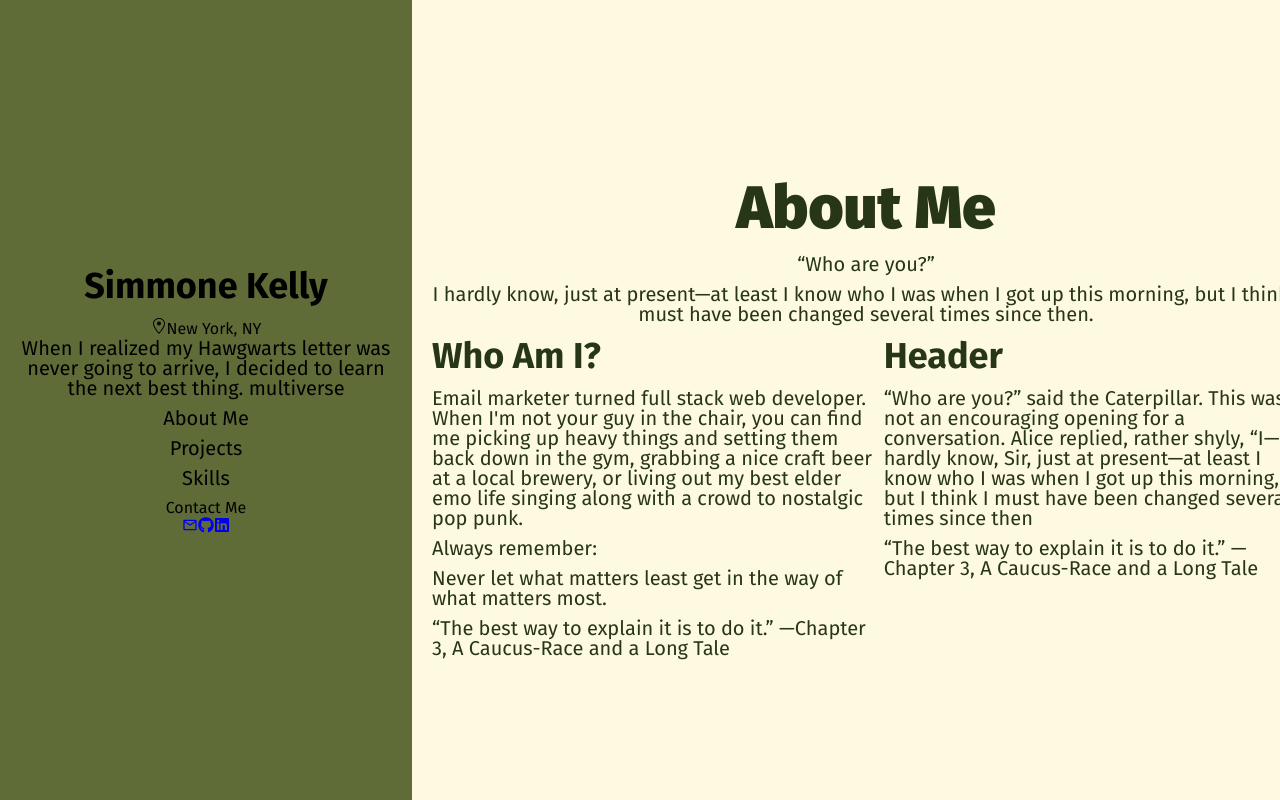
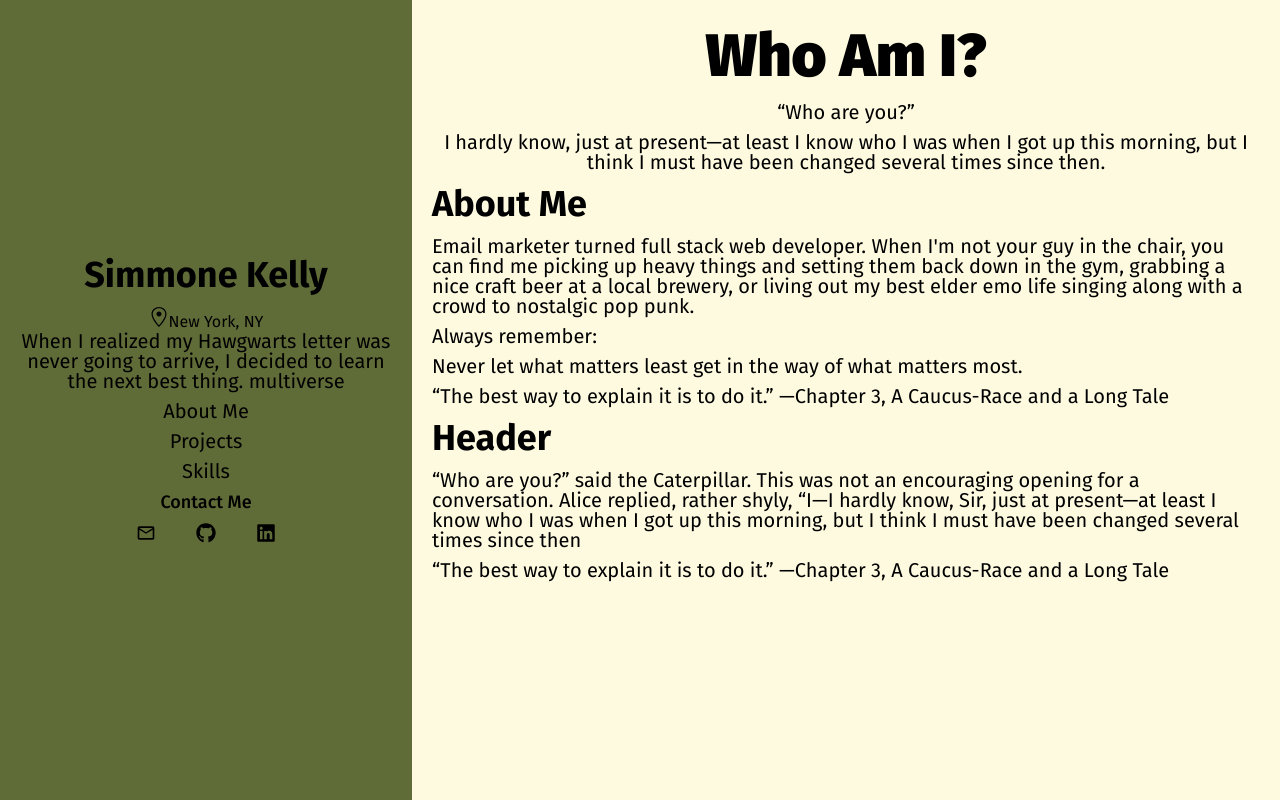
Before and after one commit to simmonekelly/website_ts, a React (Create React App) app: page / in a window 1280 px wide. Built offline with nearby package versions, Linux system fonts and the light colour scheme.

Commit message:
adding icons hook

```diff
--- a/src/components/Header/Header.css
+++ b/src/components/Header/Header.css
@@ -3,8 +3,24 @@
   background-color: #606c38;
 }
 
+.header-icon {
+  width: 20px;
+  height: 20px;
+}
+
+.header a {
+  color: inherit;
+  padding: 0 20px;
+}
+
 nav {
   display: none;
+}
+
+.header-contactMe {
+  display: flex;
+  flex-direction: row;
+  justify-content: center;
 }
 
 @media screen and (min-width: 481px) {
--- a/src/components/Header/Header.tsx
+++ b/src/components/Header/Header.tsx
@@ -16,7 +16,7 @@ const Header: React.FC = () => {
     <section className="header">
       <h2>Simmone Kelly</h2>
       <div>
-        <GoLocation />
+        <GoLocation className="header-icon" />
         New York, NY
       </div>
       <p>
@@ -27,40 +27,25 @@ const Header: React.FC = () => {
         <p>About Me</p>
         <p>Projects</p>
         <p>Skills</p>
-        {/* <Link to="/projects">
-            className= {props.location.pathname.includes("projects") ? "active": ""}>
-            <AiOutlineFundProjectionScreen className="footer_icon" />
-            <p>Projects</p>
-          </Link> */}
-        {/* <Link to="/">
-            className= {props.location.pathname === "/" ? "active": ""}>
-            <IoPersonSharp className="footer_icon" />
-            <p>Profile</p>
-          </Link> */}
-        {/* <Link to="/skills">
-            className= {props.location.pathname.includes("skills") ? "active": ""}>
-            <IoCog className="footer_icon" />
-            <p>Skills</p>
-          </Link> */}
       </nav>
-      <div>Contact Me</div>
-      <div>
+      <h4>Contact Me</h4>
+      <div className="header-contactMe">
         <a href="mailto: simmone.kelly@gmail.com">
-          <MdOutlineMail className="overview_contact-icon" />
+          <MdOutlineMail className="header-icon" />
         </a>
         <a
           href="https://github.com/simmonekelly"
           target="_blank"
           rel="noreferrer"
         >
-          <FaGithub className="overview_contact-icon" />
+          <FaGithub className="header-icon" />
         </a>
         <a
           href="https://www.linkedin.com/in/simmonekelly/"
           target="_blank"
           rel="noreferrer"
         >
-          <FaLinkedin className="overview_contact-icon" />
+          <FaLinkedin className="header-icon" />
         </a>
       </div>
     </section>
--- a/src/components/Layout/Layout.css
+++ b/src/components/Layout/Layout.css
@@ -1,13 +1,12 @@
 .main-content_section {
   padding: 20px;
-  /* text-align: left; */
 }
 
 .main-content_section:nth-child(1) {
   background-color: #fefae0;
-  display: flex;
+  /* display: flex;
   flex-direction: column;
-  justify-content: center;
+  justify-content: center; */
 }
 .main-content_section:nth-child(2) {
   background: #faedcd;
@@ -28,18 +27,14 @@
   .main-content {
     position: relative;
     width: 70%;
-    /* display: flex; */
-    /* flex-direction: column; */
-    /* justify-content: center; */
     height: 100vh;
     scroll-behavior: smooth;
     overflow: auto;
     scroll-snap-type: y mandatory;
-    color: #283618;
   }
 
   .main-content_section {
-    width: 100%;
+    width: calc(100 - 40);
     height: 100vh;
     background-size: cover;
     scroll-snap-align: start;
--- a/src/components/ProjectCard/projectcard.css
+++ b/src/components/ProjectCard/projectcard.css
@@ -1,10 +1,13 @@
 .projectcard {
-  width: 500px;
-  margin: 10px;
+  margin-bottom: 20px;
   display: flex;
   flex-direction: column;
-  height: 300px;
   justify-content: space-between;
+  background-color: #e9edc9;
+  border-radius: 5px;
+  padding: 20px;
+  border: solid 1px #606c38;
+  box-shadow: 10px 5px 5px #606c38;
 }
 
 .projectcard_icon-header {
@@ -22,3 +25,10 @@
   height: 25px;
   width: 25px;
 }
+
+@media screen and (min-width: 481px) {
+  .projectcard {
+    width: 500px;
+    height: 300px;
+  }
+}
--- a/src/components/SkillCard/Skill.tsx
+++ b/src/components/SkillCard/Skill.tsx
@@ -1,4 +1,5 @@
 import React from "react";
+import useSkillIcon from "./useSkillIcon";
 
 export type SkillProps = {
   image: string;
@@ -6,10 +7,11 @@ export type SkillProps = {
 };
 
 const Skill: React.FC<SkillProps> = ({ image, name }) => {
+  const skillIcon = useSkillIcon(image);
   return (
     <div>
       <p>{name}</p>
-      <p>image</p>
+      {skillIcon}
     </div>
   );
 };
--- a/src/components/SkillCard/SkillCard.css
+++ b/src/components/SkillCard/SkillCard.css
@@ -2,9 +2,12 @@
   display: flex;
   flex-direction: column;
   background-color: #d4a373;
+  /* background-color: #dda15e; */
   margin-bottom: 20px;
   border-radius: 5px;
   padding-top: 10px;
+  border: solid 1px #bc6c25;
+  box-shadow: 10px 5px 5px #bc6c25;
 }
 .skill-category-container {
   display: flex;
@@ -12,16 +15,19 @@
   justify-content: space-evenly;
 }
 
+.skills-icon {
+  width: 30px;
+  height: 30px;
+  padding-bottom: 10px;
+}
+
 @media screen and (min-width: 481px) and (max-width: 768px) {
-  .aboutMe-columns {
-    display: flex;
-    flex-direction: row;
-  }
 }
 
 @media screen and (min-width: 769px) {
-  .aboutMe-columns {
-    display: flex;
-    flex-direction: row;
+  .skill-category {
+    width: 95%;
+    margin-right: auto;
+    margin-left: auto;
   }
 }
--- /dev/null
+++ b/src/components/SkillCard/useSkillIcon.tsx
@@ -0,0 +1,123 @@
+import React from "react";
+import {
+  FaHtml5,
+  FaSass,
+  FaGit,
+  FaReact,
+  FaNpm,
+  FaNodeJs,
+  FaCss3Alt,
+  FaGithub,
+} from "react-icons/fa";
+import { IoLogoJavascript } from "react-icons/io5";
+import { GrMysql, GrHeroku } from "react-icons/gr";
+import {
+  SiPostman,
+  SiExpress,
+  SiPassport,
+  SiJira,
+  SiJest,
+  SiTypescript,
+} from "react-icons/si";
+
+const useSkillIcon = (iconName: string) => {
+  if (iconName === "FaHtml5") return <FaHtml5 className="skills-icon" />;
+  else if (iconName === "SiJest") return <SiJest className="skills-icon" />;
+  else if (iconName === "SiJira") return <SiJira className="skills-icon" />;
+  else if (iconName === "SiPassport")
+    return <SiPassport className="skills-icon" />;
+  else if (iconName === "SiTypescript")
+    return <SiTypescript className="skills-icon" />;
+  else if (iconName === "SiExpress")
+    return <SiExpress className="skills-icon" />;
+  else if (iconName === "SiPostman")
+    return <SiPostman className="skills-icon" />;
+  else if (iconName === "FaSass") return <FaSass className="skills-icon" />;
+  else if (iconName === "FaGit") return <FaGit className="skills-icon" />;
+  else if (iconName === "FaReact") return <FaReact className="skills-icon" />;
+  else if (iconName === "FaNpm") return <FaNpm className="skills-icon" />;
+  else if (iconName === "FaNodeJs") return <FaNodeJs className="skills-icon" />;
+  else if (iconName === "IoLogoJavascript")
+    return <IoLogoJavascript className="skills-icon" />;
+  else if (iconName === "GrMysql") return <GrMysql className="skills-icon" />;
+  else if (iconName === "GrHeroku") return <GrHeroku className="skills-icon" />;
+  else if (iconName === "FaCss3Alt")
+    return <FaCss3Alt className="skills-icon" />;
+  else if (iconName === "FaGithub") return <FaGithub className="skills-icon" />;
+};
+
+export default useSkillIcon;
+
+// const SkillsIcon: React.FC = () => {
+//     retrun (
+//         const icon = this.props.name
+
+//         if (icon === 'FaHtml5')
+//         return (
+//             <FaHtml5 className="skills-icon" />
+//         )
+//         else if(icon === 'SiJest')
+//         return (
+//             <SiJest className="skills-icon" />
+//         )
+//         else if(icon === 'SiJira')
+//         return (
+//             <SiJira className="skills-icon" />
+//         )
+//         else if(icon === 'SiPassport')
+//         return (
+//             <SiPassport className="skills-icon" />
+//         )
+//         else if(icon === 'SiExpress')
+//         return (
+//             <SiExpress className="skills-icon" />
+//         )
+//         else if(icon === 'SiPostman')
+//         return (
+//             <SiPostman className="skills-icon" />
+//         )
+//         else if(icon === 'FaSass')
+//         return (
+//             <FaSass className="skills-icon" />
+//         )
+//         else if(icon === 'FaGit')
+//         return (
+//             <FaGit className="skills-icon" />
+//         )
+//         else if(icon === 'FaReact')
+//         return (
+//             <FaReact className="skills-icon" />
+//         )
+//         else if(icon === 'FaNpm')
+//         return (
+//             <FaNpm className="skills-icon" />
+//         )
+//         else if(icon === 'FaNodeJs')
+//         return (
+//             <FaNodeJs className="skills-icon" />
+//         )
+//         else if(icon === 'IoLogoJavascript')
+//         return (
+//             <IoLogoJavascript className="skills-icon" />
+//         )
+//         else if(icon === 'GrMysql')
+//         return (
+//             <GrMysql className="skills-icon" />
+//         )
+//         else if(icon === 'GrHeroku')
+//         return (
+//             <GrHeroku className="skills-icon" />
+//         )
+//         else if (icon === 'FaCss3Alt')
+//         return (
+//             <FaCss3Alt className="skills-icon" />
+//         )
+//         else if (icon === 'FaGithub')
+//         return (
+//             <FaGithub className="skills-icon" />
+//         )
+
+//     )
+// }
+
+// export default SkillIcon;
--- a/src/pages/about/Page.tsx
+++ b/src/pages/about/Page.tsx
@@ -4,7 +4,7 @@ import "./aboutPage.css";
 const AboutPage: React.FC = () => {
   return (
     <div className="main-content_section">
-      <h1>About Me</h1>
+      <h1>Who Am I?</h1>
       <p>“Who are you?” </p>
       <p>
         I hardly know, just at present—at least I know who I was when I got up
@@ -13,7 +13,7 @@ const AboutPage: React.FC = () => {
       </p>
       <div className="aboutMe-columns">
         <div>
-          <h2>Who Am I?</h2>
+          <h2>About Me</h2>
           <p>
             Email marketer turned full stack web developer. When I'm not your
             guy in the chair, you can find me picking up heavy things and
--- a/src/pages/projects/projectsData.json
+++ b/src/pages/projects/projectsData.json
@@ -4,21 +4,21 @@
     "description": "Brainstation Capstone Project where I built an web app that lets you log and track your workouts using React, Node, and Express.",
     "github": "https://github.com/simmonekelly/simmone-kelly-capstone-lastsetbestset",
     "link": "",
-    "tech": "React.js | Node.js | Express | Sass"
+    "tech": "React | Express | Sass"
   },
   {
     "name": "Q & A",
     "description": "Q & A is a web based application with focus on an FAQ that would allow employees to feel connected and reduce anxiety associated with waiting for answers from HR enabling empowerment and saving company dollars.",
     "github": "https://github.com/simmonekelly/brainstation-industry-project",
     "link": "",
-    "tech": "React.js | Node.js | Express | Sass | Hackathon"
+    "tech": "React | Express | Sass | Hackathon"
   },
   {
     "name": "BrainFlix",
     "description": "Video streaming platform using React for front-end development and Express for back-end development.",
     "github": "https://github.com/simmonekelly/simmone-kelly-brainflix",
     "link": "",
-    "tech": "React.js | Node.js | Express"
+    "tech": "React| Sass | Express"
   },
   {
     "name": "Band Site",
--- a/src/pages/skills/skillsData.json
+++ b/src/pages/skills/skillsData.json
@@ -4,7 +4,7 @@
     "skill": [
       { "name": "HTML5", "image": "FaHtml5" },
       { "name": "CSS", "image": "FaCss3Alt" },
-      { "name": "TypeScript", "image": "FaGit" },
+      { "name": "TypeScript", "image": "SiTypescript" },
       { "name": "JavaScript", "image": "IoLogoJavascript" }
     ]
   },
@@ -20,7 +20,7 @@
     "skill": [
       { "name": "GraphQL", "image": "GrMysql" },
       { "name": "Heroku", "image": "GrHeroku" },
-      { "name": "Git", "image": "FaGithub" }
+      { "name": "Git", "image": "FaGit" }
     ]
   }
 ]
```
Also changed, not shown: src/components/ProjectCard/ProjectCard.scss (deleted).
